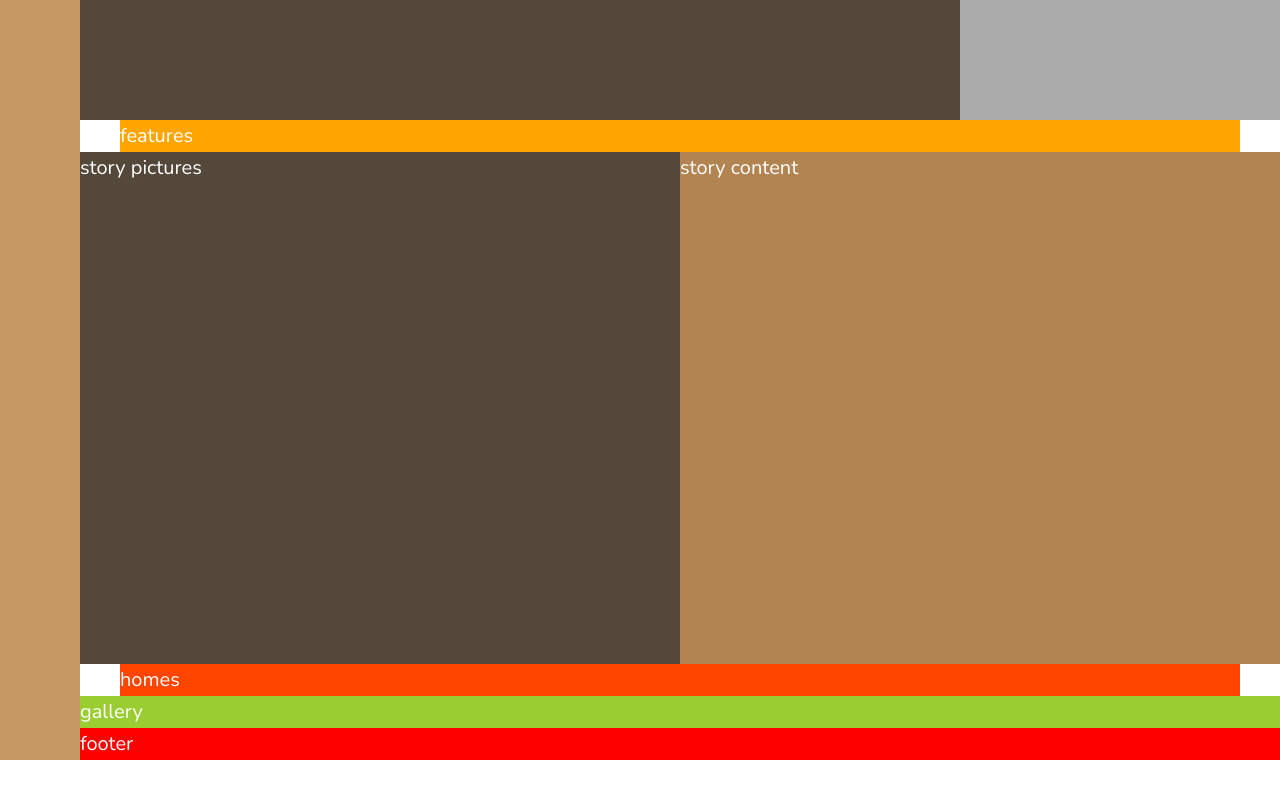
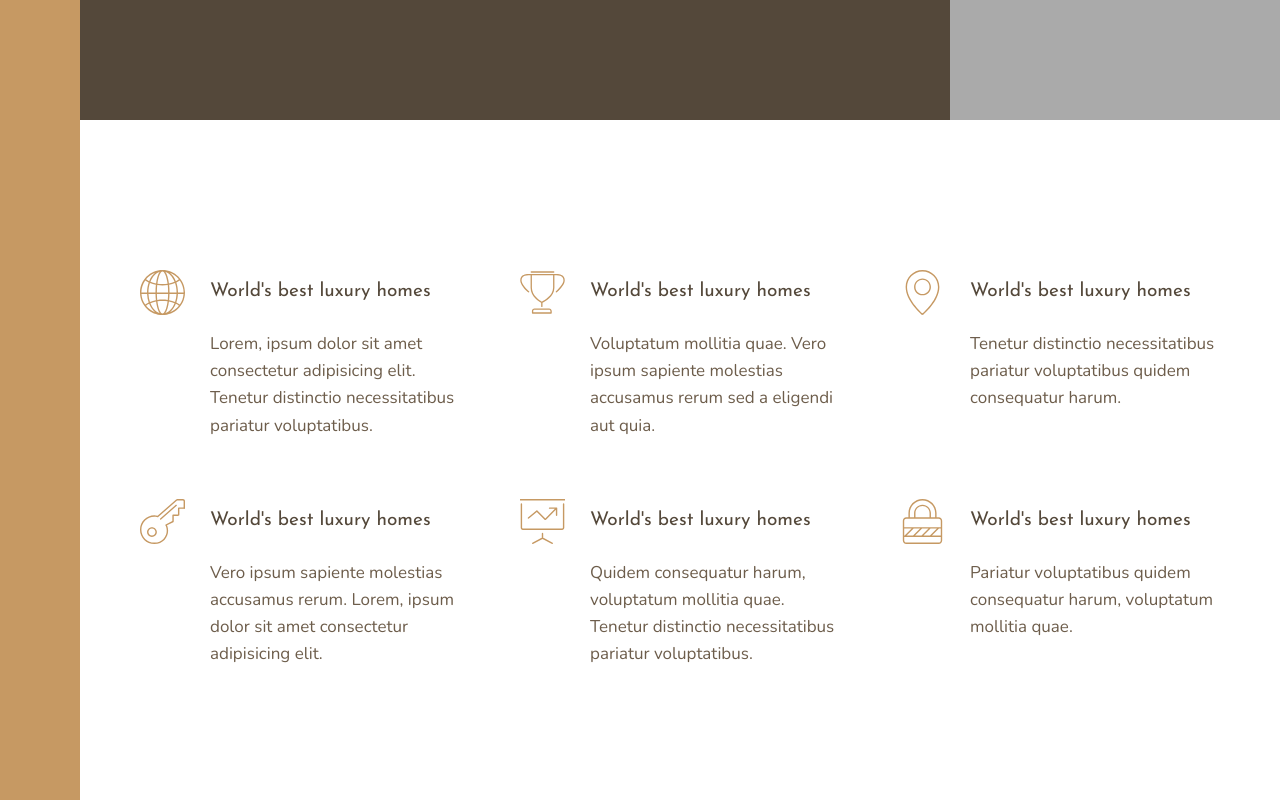
Before and after one commit to SazidHasanRiyad/nexter-using-grid, a website: page index.html in a window 1280 px wide. Shown: the part 520-1320 px from the top of the page. Before the commit the page ends 1280 px from the top, so only its background shows below. Drawn offline with nearby package versions, Linux system fonts and the light colour scheme.

Commit message:
features part

```diff
--- a/index.html
+++ b/index.html
@@ -1,51 +1,102 @@
 <!DOCTYPE html>
 <html lang="en">
   <head>
-        <meta charset="UTF-8">
-        <meta name="viewport" content="width=device-width, initial-scale=1.0">
-        <meta http-equiv="X-UA-Compatible" content="ie=edge">
+    <meta charset="UTF-8" />
+    <meta name="viewport" content="width=device-width, initial-scale=1.0" />
+    <meta http-equiv="X-UA-Compatible" content="ie=edge" />
 
-        <link href="https://fonts.googleapis.com/css?family=Josefin+Sans:300,400,400i|Nunito:300,300i" rel="stylesheet">
-        <link rel="stylesheet" href="css/style.css">
-        <link rel="shortcut icon" type="image/png" href="img/favicon.png">
+    <link
+      href="https://fonts.googleapis.com/css?family=Josefin+Sans:300,400,400i|Nunito:300,300i"
+      rel="stylesheet"
+    />
+    <link rel="stylesheet" href="css/style.css" />
+    <link rel="shortcut icon" type="image/png" href="img/favicon.png" />
 
     <title>nexter &mdash; your home, your freedom</title>
   </head>
   <body class="container">
-        <div class="sidebar">
-            sidebar
+    <div class="sidebar">sidebar</div>
+
+    <header class="header">header</header>
+
+    <div class="realtors">top 3 realtors</div>
+
+    <section class="features">
+      <div class="feature">
+        <svg class="feature__icon">
+          <use xlink:href="img/sprite.svg#icon-global"></use>
+        </svg>
+        <h4 class="heading-4 heading-4--dark">World's best luxury homes</h4>
+        <p class="feature__text">
+          Lorem, ipsum dolor sit amet consectetur adipisicing elit. Tenetur
+          distinctio necessitatibus pariatur voluptatibus.
+        </p>
       </div>
 
-        <header class="header">
-            header
-        </header>
-
-        <div class="realtors">
-            top 3 realtors
+      <div class="feature">
+        <svg class="feature__icon">
+          <use xlink:href="img/sprite.svg#icon-trophy"></use>
+        </svg>
+        <h4 class="heading-4 heading-4--dark">World's best luxury homes</h4>
+        <p class="feature__text">
+          Voluptatum mollitia quae. Vero ipsum sapiente molestias accusamus
+          rerum sed a eligendi aut quia.
+        </p>
       </div>
 
-        <section class="features">
-            features
+      <div class="feature">
+        <svg class="feature__icon">
+          <use xlink:href="img/sprite.svg#icon-map-pin"></use>
+        </svg>
+        <h4 class="heading-4 heading-4--dark">World's best luxury homes</h4>
+        <p class="feature__text">
+          Tenetur distinctio necessitatibus pariatur voluptatibus quidem
+          consequatur harum.
+        </p>
+      </div>
+
+      <div class="feature">
+        <svg class="feature__icon">
+          <use xlink:href="img/sprite.svg#icon-key"></use>
+        </svg>
+        <h4 class="heading-4 heading-4--dark">World's best luxury homes</h4>
+        <p class="feature__text">
+          Vero ipsum sapiente molestias accusamus rerum. Lorem, ipsum dolor sit
+          amet consectetur adipisicing elit.
+        </p>
+      </div>
+
+      <div class="feature">
+        <svg class="feature__icon">
+          <use xlink:href="img/sprite.svg#icon-presentation"></use>
+        </svg>
+        <h4 class="heading-4 heading-4--dark">World's best luxury homes</h4>
+        <p class="feature__text">
+          Quidem consequatur harum, voluptatum mollitia quae. Tenetur distinctio
+          necessitatibus pariatur voluptatibus.
+        </p>
+      </div>
+
+      <div class="feature">
+        <svg class="feature__icon">
+          <use xlink:href="img/sprite.svg#icon-lock"></use>
+        </svg>
+        <h4 class="heading-4 heading-4--dark">World's best luxury homes</h4>
+        <p class="feature__text">
+          Pariatur voluptatibus quidem consequatur harum, voluptatum mollitia
+          quae.
+        </p>
+      </div>
     </section>
 
-        <div class="story__pictures">
-            story pictures
-        </div>
+    <div class="story__pictures">story pictures</div>
 
-        <div class="story__content">
-            story content
-        </div>
+    <div class="story__content">story content</div>
 
-        <section class="homes">
-            homes
-        </section>
+    <section class="homes">homes</section>
 
-        <section class="gallery">
-            gallery
-        </section>
+    <section class="gallery">gallery</section>
 
-        <footer class="footer">
-            footer
-        </footer>
+    <footer class="footer">footer</footer>
   </body>
 </html>
--- a/sass/_base.scss
+++ b/sass/_base.scss
@@ -32,7 +32,7 @@ body {
   color: $color-grey-dark-2;
   font-weight: 300;
   line-height: 1.6;
-  font-size: 2rem;
+  font-size: 1rem;
   color: white;
 }
 
@@ -40,7 +40,7 @@ body {
   display: grid;
   grid-template-rows: 80vh min-content 40vw repeat(3, min-content);
   grid-template-columns:
-    [sidebar-start] 8rem [sidebar-end full-start] 1fr [center-start]
+    [sidebar-start] 8rem [sidebar-end full-start] minmax(6rem, 1fr) [center-start]
     repeat(8, [col-start] minmax(min-content, 14rem) [col-end]) [center-end]
-    1fr [full-end];
+    minmax(6rem, 1fr) [full-end];
 }
--- a/sass/_features.scss
+++ b/sass/_features.scss
@@ -1,4 +1,32 @@
 .features {
-    background-color: orange;
     grid-column: center-start / center-end;
+    margin: 15rem 0;
+
+    display: grid;
+    // grid-template-columns: repeat(3, 1fr);
+    grid-template-columns: repeat(auto-fit, minmax(25rem, 1fr));
+    grid-gap: 6rem;
+    align-items: start;
+
+    color: black;
 }
+
+.feature {
+    display: grid;
+    grid-template-columns: [icon-start] min-content [icon-end text-start] 1fr [text-end];
+    grid-row-gap: 1.5rem;
+    grid-column-gap: 2.5rem;
+    align-items: center;
+
+    &__icon {
+        fill: $color-primary;
+        width: 4.5rem;
+        height: 4.5rem;
+    }
+
+    &__text {
+        font-size: 1.7rem;
+        color: $color-grey-dark-2;
+        grid-column: text-start / text-end;
+    }
+}
--- a/sass/_typography.scss
+++ b/sass/_typography.scss
@@ -0,0 +1,29 @@
+%heading {
+    font-family: $font-display;
+    font-weight: 400;
+}
+
+.heading-1 {
+    @extend %heading;
+}
+
+.heading-2 {
+    @extend %heading;
+}
+
+.heading-3 {
+    @extend %heading;
+}
+
+.heading-4 {
+    @extend %heading;
+    font-size: 1.9rem;
+
+    &--light {
+        color: $color-grey-light-1;
+    }
+
+    &--dark {
+        color: $color-grey-dark-1;
+    }
+}
```
Also changed, not shown: css/style.css. Lines whose indentation alone changed are shown as unchanged.
